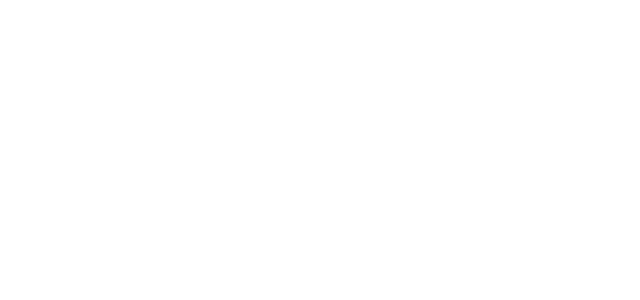
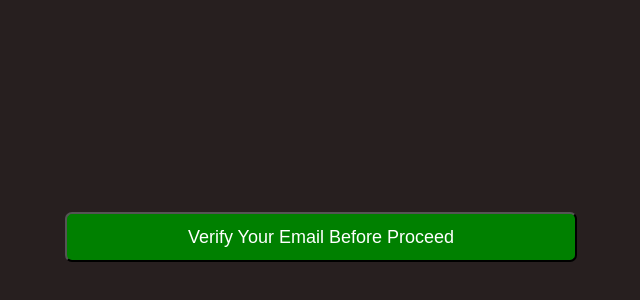
Before and after one commit to Manjulavignesh/ExpenseTracker_New, a React (Create React App) app: page /verifyEmail in a window 1280 px wide. Before the commit this address had no page. Shown: the part 38-338 px from the top of the page, without its empty margins (435-1075 px from the left). Built offline with nearby package versions, Linux system fonts and the light colour scheme.

Commit message:
addingEmailVerificationPage

```diff
--- a/src/App.js
+++ b/src/App.js
@@ -4,6 +4,7 @@
 import { BrowserRouter } from "react-router-dom";
 import Updateprofile from "./Components/UpdateProfile";
 import { useEffect } from "react";
+import VerifyEmail from "./Components/VerifyEmail";
 function App() {
   const handleContentLoaded= () => {
     const Name=document.getElementById("name");
@@ -49,6 +50,7 @@
         <Route path="/" element={<Login />} />
         <Route path="/welcomepage" element={<WelcomeScreen/>}/>
         <Route path="/profile" element={<Updateprofile/>}/>
+        <Route path="/verifyEmail" element={<VerifyEmail/>}/>
       </Routes>
       </BrowserRouter>
   );
--- a/src/Components/Login.js
+++ b/src/Components/Login.js
@@ -69,7 +69,7 @@
       )
       .then((res) => {
           if (res.ok) {
-            window.location.href="http://localhost:3000/welcomepage"
+            window.location.href="http://localhost:3000/verifyEmail"
             return res.json();
           } else {
             return res.json().then((data) => {
--- /dev/null
+++ b/src/Components/VerifyEmail.js
@@ -0,0 +1,48 @@
+const VerifyEmail = () => {
+    document.body.style.background = "#271f1f";
+    const verifyHandler=()=>{
+        const token=localStorage.getItem("token");
+        fetch(
+            "https://identitytoolkit.googleapis.com/v1/accounts:sendOobCode?key=AIzaSyDTAr60Md60DA5Loqu7YAgbAbYNOMvo-7w", {
+                method: "POST",
+                body: JSON.stringify({
+                requestType:"VERIFY_EMAIL",
+                  idToken:token,
+                }),
+                headers: { "content-type": "application/json" },
+              }
+          ).then((res) => {
+              if (res.ok) {
+                window.location.href="http://localhost:3000/welcomepage"
+            return res.json();
+              } else {
+                return res.json().then((data) => {
+                  let errorMessage = "Sorry! Email verfication failed";
+                  throw new Error(errorMessage);
+                });
+              }
+            })
+            .catch((err) => {
+              alert(err.message);
+            })
+
+    }
+  return (
+    <button
+      style={{
+        background: "green",
+        marginLeft: 500,
+        marginTop: 250,
+        width: "40%",
+        height: 50,
+        borderRadius: "7px",
+        fontSize: 18,
+        color: "white",
+      }}
+      onClick={verifyHandler}
+    >
+      Verify Your Email Before Proceed
+    </button>
+  );
+};
+export default VerifyEmail;
```
